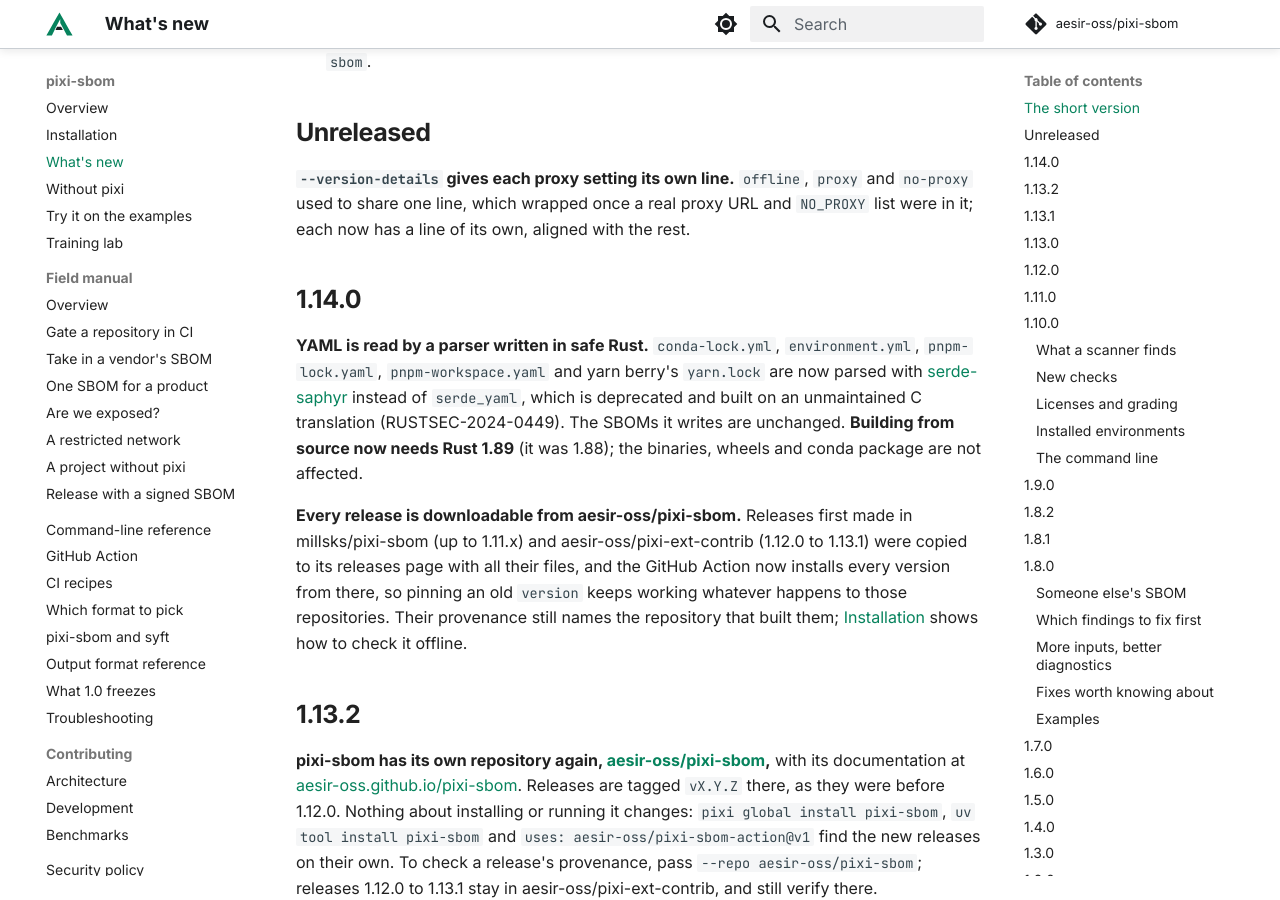
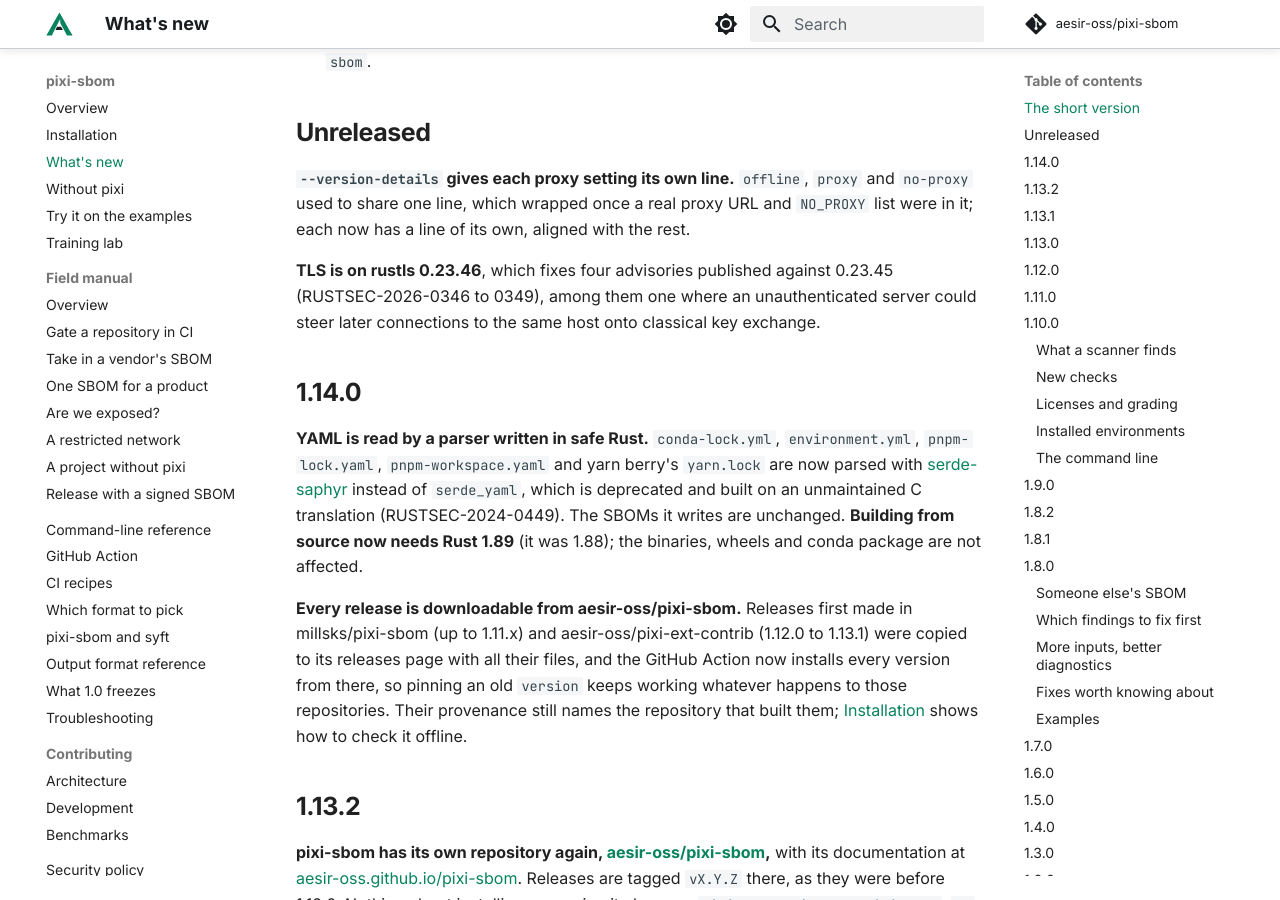
Before and after one commit to aesir-oss/pixi-sbom, an MkDocs documentation site: the page built from docs/whats-new.md, in a window 1280 px wide and 900 px high, scrolled down 695 px. Built offline with MkDocs 1.6.1 and Material for MkDocs 9.7.7, drawn with Linux system fonts in a browser that asks for light colours; comment, search, counter and statistics services are not loaded; the version menu is left out.

Commit message:
deps: rustls 0.23.46 for RUSTSEC-2026-0346 to 0349 (#60)
Four advisories were published against rustls 0.23.45 and turned main's cargo-deny job red after #59. 0.23.46 fixes
all four; only Cargo.lock changes.


Claude-Session: https://claude.ai/code/session_01DZiiQhMuhpmLbUETmzX2vu

Co-authored-by: Claude Opus 5.5 <noreply@anthropic.com>

```diff
--- a/docs/whats-new.md
+++ b/docs/whats-new.md
@@ -28,6 +28,10 @@ Since 1.0, pixi-sbom has:
 **`--version-details` gives each proxy setting its own line.** `offline`, `proxy` and `no-proxy` used to share one
 line, which wrapped once a real proxy URL and `NO_PROXY` list were in it; each now has a line of its own, aligned with
 the rest.
+
+**TLS is on rustls 0.23.46**, which fixes four advisories published against 0.23.45 (RUSTSEC-2026-0346 to 0349),
+among them one where an unauthenticated server could steer later connections to the same host onto classical key
+exchange.
 
 ## 1.14.0
 
```
Also changed, not shown: 1 other file.
